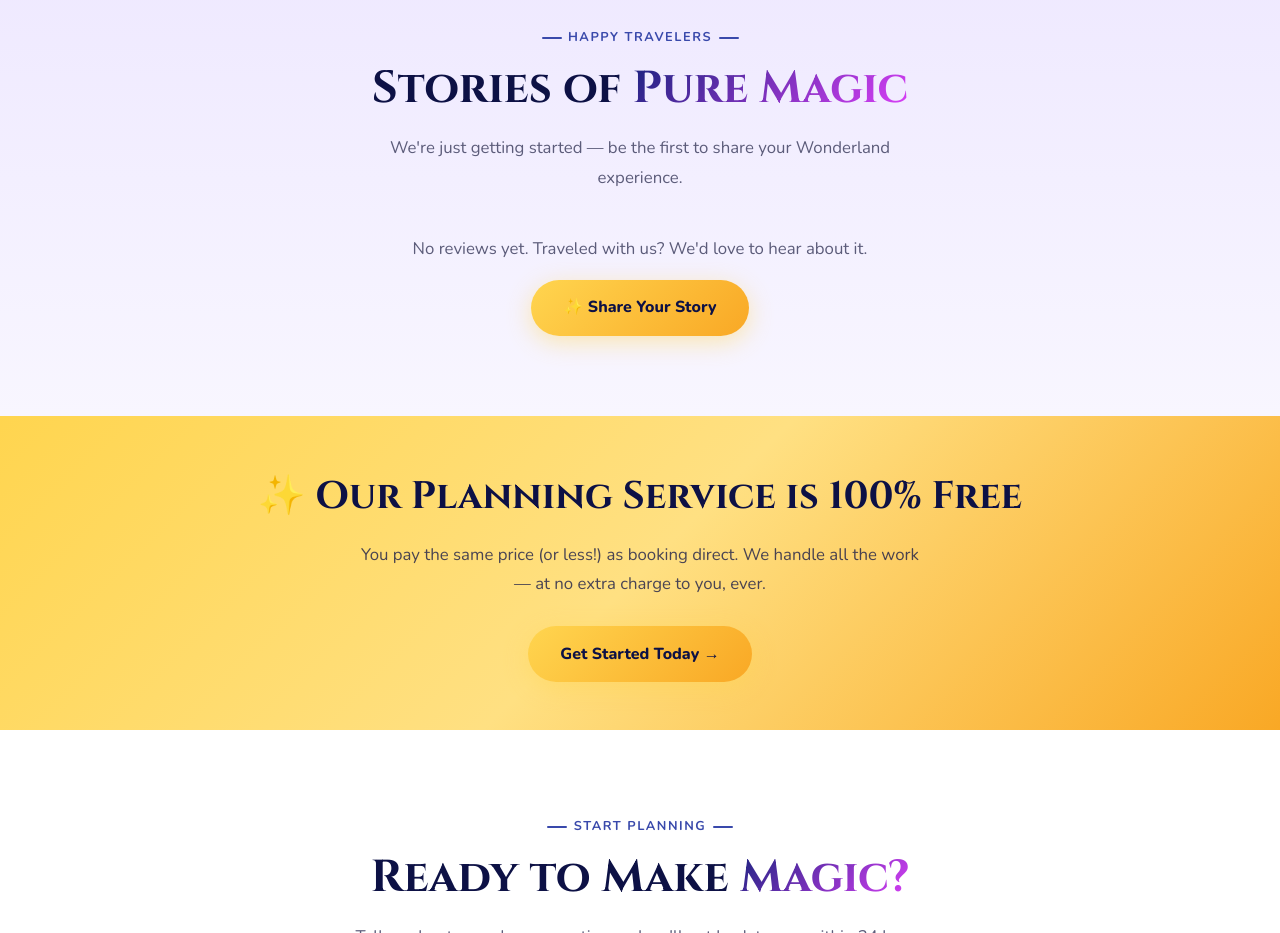
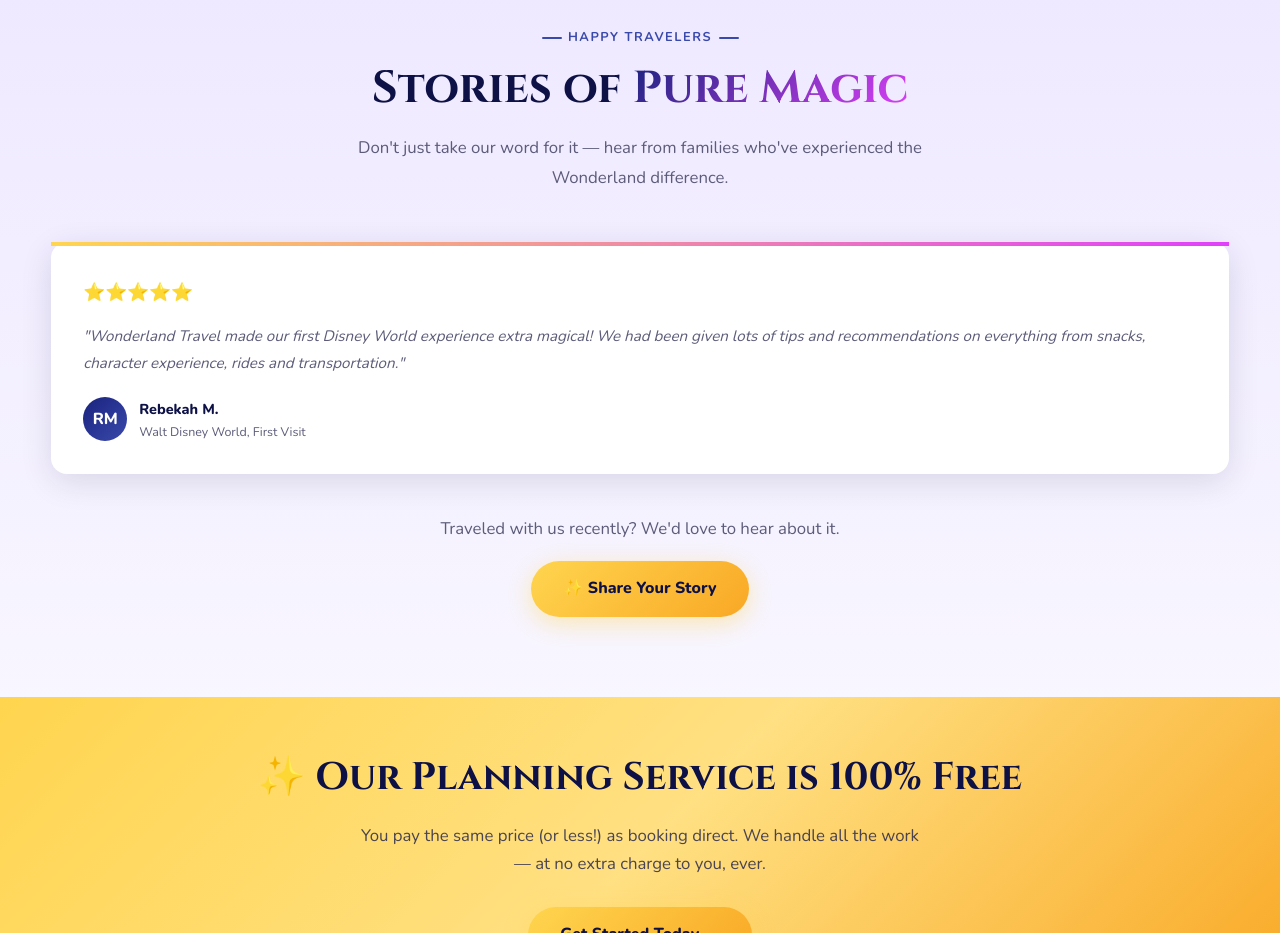
Before and after one commit to htritter/wonderland_travel, a website: page index.html in a window 1280 px wide. Shown: the part 6060-6993 px from the top of the page. Drawn offline with nearby package versions, Linux system fonts and the light colour scheme.

Commit message:
Add Rebekah M.'s 5-star review to testimonials section
Co-Authored-By: Claude Sonnet 5 <noreply@anthropic.com>

```diff
--- a/index.html
+++ b/index.html
@@ -1482,11 +1482,24 @@
         <div class="section-label">Happy Travelers</div>
         <h2 class="section-title">Stories of <span class="accent">Pure Magic</span></h2>
         <p class="section-desc">
-          We're just getting started — be the first to share your Wonderland experience.
+          Don't just take our word for it — hear from families who've experienced the Wonderland difference.
         </p>
       </div>
-      <div class="text-center reveal" style="max-width:36rem; margin-inline:auto; margin-top:2.5rem;">
-        <p class="section-desc" style="margin-inline:auto;">No reviews yet. Traveled with us? We'd love to hear about it.</p>
+      <div class="testimonials-track">
+        <div class="testimonial-card reveal">
+          <div class="stars-row">⭐⭐⭐⭐⭐</div>
+          <p class="testimonial-text">"Wonderland Travel made our first Disney World experience extra magical! We had been given lots of tips and recommendations on everything from snacks, character experience, rides and transportation."</p>
+          <div class="testimonial-author">
+            <div class="author-avatar">RM</div>
+            <div>
+              <div class="author-name">Rebekah M.</div>
+              <div class="author-trip">Walt Disney World, First Visit</div>
+            </div>
+          </div>
+        </div>
+      </div>
+      <div class="text-center reveal" style="margin-top:2.5rem;">
+        <p class="section-desc" style="margin-inline:auto;">Traveled with us recently? We'd love to hear about it.</p>
         <a href="review.html" class="btn btn-primary" style="margin-top:1rem; display:inline-flex;">✨ Share Your Story</a>
       </div>
     </div>
```
